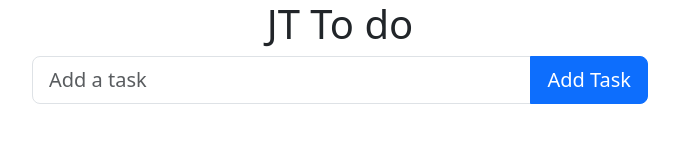
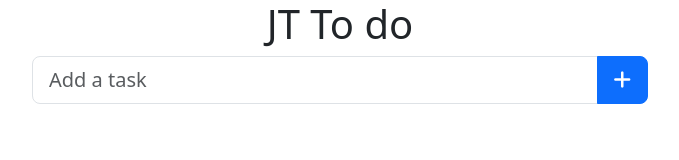
Before and after one commit to johntrehearn/todoDD, a plain HTML site: page index.html in a window 1280 px wide. Shown: the whole page, without its empty margins (300-979 px from the left). Drawn offline with nearby package versions, Linux system fonts and the light colour scheme.

Commit message:
fa added

```diff
--- a/index.html
+++ b/index.html
@@ -5,6 +5,7 @@
     <meta name="viewport" content="width=device-width, initial-scale=1.0">
     <title>JT To do</title>
     <link href="https://cdn.jsdelivr.net/npm/bootstrap@5.3.3/dist/css/bootstrap.min.css" rel="stylesheet">
+    <script src="https://kit.fontawesome.com/bc4d0f5123.js" crossorigin="anonymous"></script>
 
     <link rel="stylesheet" href="/sass/style.css">
 </head>
@@ -17,7 +18,7 @@
                   <form id="form">
                             <div class="input-group input-group-lg">
                             <input type="text" id="newtask" class="form-control" placeholder="Add a task" autocomplete="off">
-                            <button class="btn btn-primary " type="submit" id="btn-add">Add Task</button>
+                            <button class="btn btn-primary" type="submit" id="btn-add"><em class="fa fa-plus"></em></button>
                         </form>
                     </div>
             </div>
```
